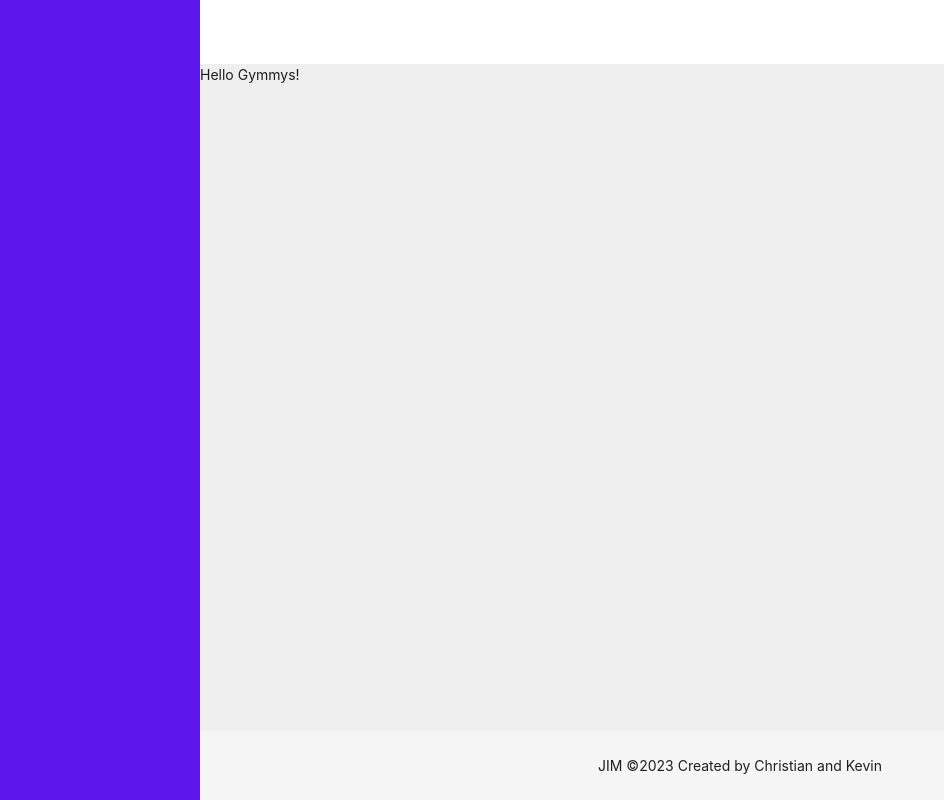
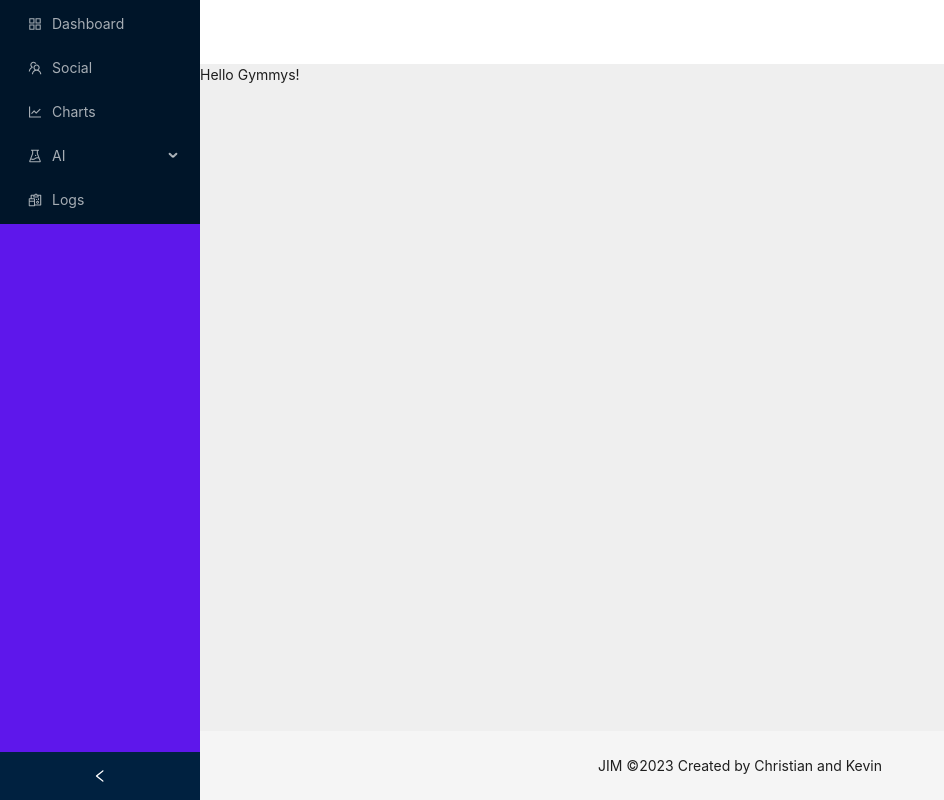
Before and after one commit to cjaen/jim-ui, a Next.js app: page / in a window 1280 px wide. Shown: the whole page, without its empty margins (0-944 px from the left). Built offline with nearby package versions, Linux system fonts and the light colour scheme.

Commit message:
add menu

```diff
--- a/app/layout.js
+++ b/app/layout.js
@@ -1,14 +1,49 @@
 "use client";
-import { Layout } from "antd";
+import { Layout, Menu } from "antd";
 import "./globals.css";
 import { Inter } from "next/font/google";
 import Sider from "antd/es/layout/Sider";
 import { useState } from "react";
 import { Content, Footer, Header } from "antd/es/layout/layout";
+import {
+  TeamOutlined,
+  SettingOutlined,
+  AppstoreOutlined,
+  ExperimentOutlined,
+  LineChartOutlined,
+  ReconciliationOutlined,
+} from "@ant-design/icons";
+import { useRouter } from "next/navigation";
+
+const getItem = (label, key, icon, children) => {
+  return {
+    key,
+    icon,
+    children,
+    label,
+  };
+};
 
 const inter = Inter({ subsets: ["latin"] });
+const items = [
+  getItem("Dashboard", "dashboard", <AppstoreOutlined />),
+  getItem("Social", "social", <TeamOutlined />),
+  getItem("Charts", "charts", <LineChartOutlined />),
+  getItem("AI", "ai", <ExperimentOutlined />, [
+    getItem("Workout Plans", "workoutPlans"),
+    getItem("Projections", "projections"),
+    getItem("Readiness", "readiness"),
+    getItem("Nutrition", "nutrition"),
+  ]),
+  getItem("Logs", "logs", <ReconciliationOutlined />),
+];
 
 export default function RootLayout({ children }) {
+  const router = useRouter();
+  const route = ({ key }) => {
+    console.log(key);
+    router.push(key);
+  };
   const [collapsed, setCollapsed] = useState(false);
 
   return (
@@ -25,8 +60,15 @@ export default function RootLayout({ children }) {
             collapsible
             collapsed={collapsed}
             onCollapse={(value) => setCollapsed(value)}
-            trigger={null}
-          ></Sider>
+          >
+            <Menu
+              theme="dark"
+              defaultSelectedKeys={["1"]}
+              mode="inline"
+              items={items}
+              onClick={route}
+            />
+          </Sider>
           <Layout>
             <Header
               style={{
--- a/package.json
+++ b/package.json
@@ -9,6 +9,7 @@
     "lint": "next lint"
   },
   "dependencies": {
+    "@ant-design/icons": "^5.1.4",
     "antd": "^5.6.2",
     "autoprefixer": "10.4.14",
     "eslint": "8.43.0",
```
Also changed, not shown: 1 other file (tests, documents, lock files or other folders).
